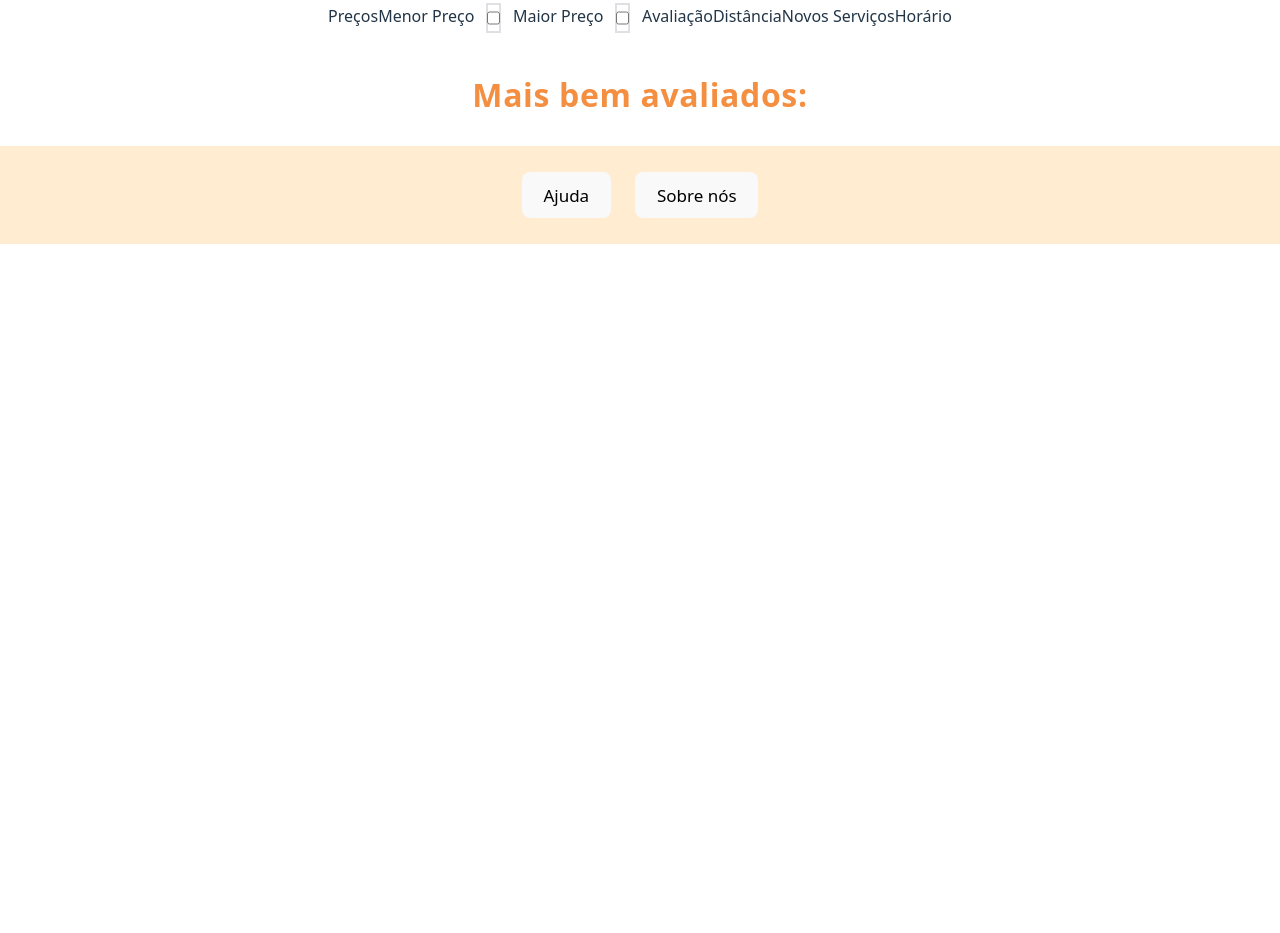
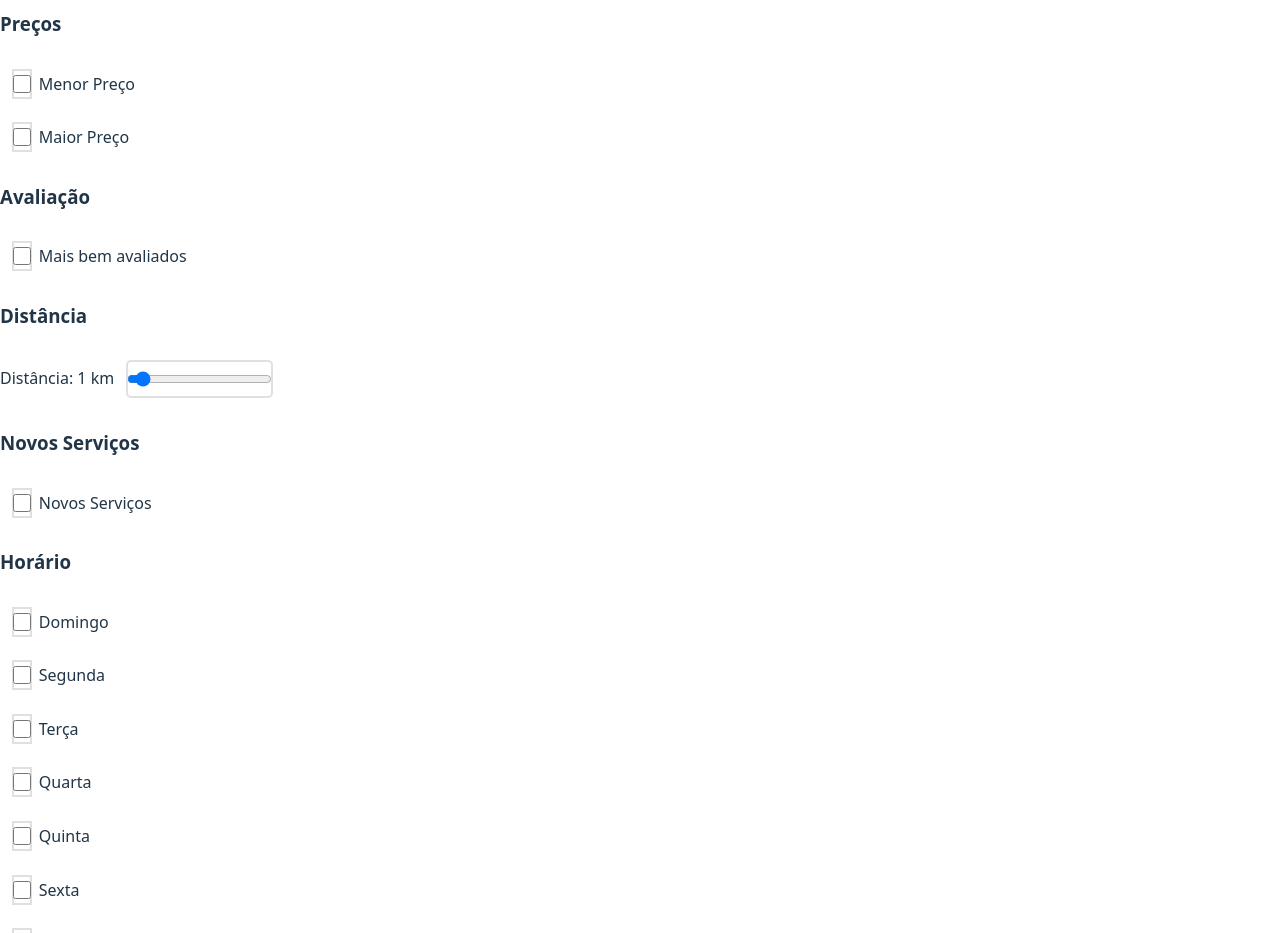
Before and after one commit to Rafalvs/GEMONA-PROJECT, a React (Vite) app in the folder Gemona-Prototype/: page /services in a window 1280 px wide. Shown: the part 160-1093 px from the top of the page. Before the commit the page ends 800 px from the top, so only its background shows below. Built offline with nearby package versions, Linux system fonts and the light colour scheme.

Commit message:
porra nenhuma

```diff
--- a/Gemona-Prototype/src/components/pages/Services.jsx
+++ b/Gemona-Prototype/src/components/pages/Services.jsx
@@ -1,24 +1,63 @@
 import Header from "../Header"
 import Footer from "../Footer"
+import { useState } from "react";
 
 export default function Services(){
+    const [distance, setDistance] = useState(1);
     return(
         <>
             <Header />
-                <main>
-                    <span>Preços</span>
-                    <label>Menor Preço</label>
-                    <input type="checkbox"/>
-                    <label>Maior Preço</label>
-                    <input type="checkbox"/>
-                    <span>Avaliação</span>
-                    <span>Distância</span>
-                    <span>Novos Serviços</span>
-                    <span>Horário</span>
+            <main className="filters">
+                <section className="filter-section">
+                    <h3>Preços</h3>
+                    <div>
+                        <label><input type="checkbox"/> Menor Preço</label>
+                        <label className="ml-1"><input type="checkbox"/> Maior Preço</label>
+                    </div>
+                </section>
 
+                <section className="filter-section">
+                    <h3>Avaliação</h3>
+                    <div>
+                        <label><input type="checkbox"/> Mais bem avaliados</label>
+                    </div>
+                </section>
 
-                    <h2>Mais bem avaliados:</h2>
-                </main>
+                <section className="filter-section">
+                    <h3>Distância</h3>
+                    <div>
+                        <span>Distância: {distance} km</span>
+                        <input type="range" min={1} max={20} value={distance} onChange={e => setDistance(e.target.value)} className="ml-1" />
+                    </div>
+                </section>
+
+                <section className="filter-section">
+                    <h3>Novos Serviços</h3>
+                    <div>
+                        <label><input type="checkbox"/> Novos Serviços</label>
+                    </div>
+                </section>
+
+                <section className="filter-section">
+                    <h3>Horário</h3>
+                    <div className="weekdays">
+                        <label><input type="checkbox" /> Domingo</label>
+                        <label className="ml-05"><input type="checkbox" /> Segunda</label>
+                        <label className="ml-05"><input type="checkbox" /> Terça</label>
+                        <label className="ml-05"><input type="checkbox" /> Quarta</label>
+                        <label className="ml-05"><input type="checkbox" /> Quinta</label>
+                        <label className="ml-05"><input type="checkbox" /> Sexta</label>
+                        <label className="ml-05"><input type="checkbox" /> Sábado</label>
+                    </div>
+                    <div className="shifts">
+                        <label><input type="checkbox" /> Manhã</label>
+                        <label className="ml-05"><input type="checkbox" /> Tarde</label>
+                        <label className="ml-05"><input type="checkbox" /> Noite</label>
+                    </div>
+                </section>
+
+                <h2>Mais bem avaliados:</h2>
+            </main>
             <Footer />
         </>
     )
--- a/Gemona-Prototype/src/index.css
+++ b/Gemona-Prototype/src/index.css
@@ -1,3 +1,26 @@
+/* Checkbox customizado */
+input[type="checkbox"] {
+  accent-color: #15616d;
+  width: 18px;
+  height: 18px;
+  border-radius: 4px;
+  border: 2px solid #15616d;
+  margin-right: 8px;
+  vertical-align: middle;
+  cursor: pointer;
+  transition: box-shadow 0.2s;
+}
+
+input[type="checkbox"]:focus {
+  box-shadow: 0 0 0 2px #f48f42;
+}
+
+label {
+  display: flex;
+  align-items: center;
+  font-size: 1rem;
+}
+
 :root {
   --primary-bg: #05315f;
   --header-footer-bg: #ffecd1;
@@ -110,6 +133,10 @@ ul {
   margin: 1% 4% 1px 4%;
 }
 
+.filter-section{
+  text-align: left;
+}
+
 .category-list {
   display: flex;
   flex-wrap: wrap;
```
